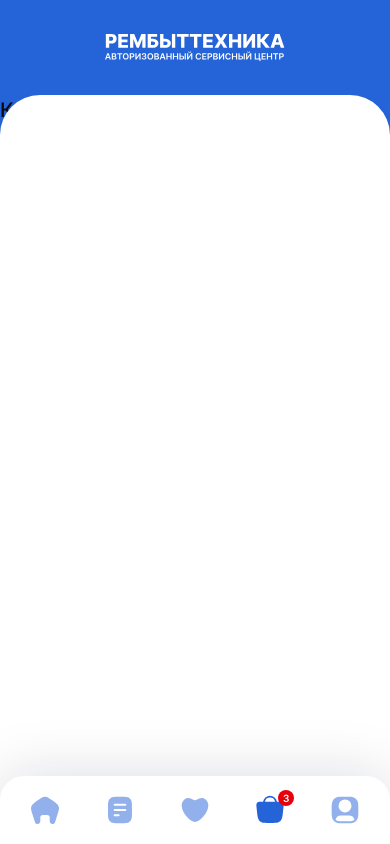
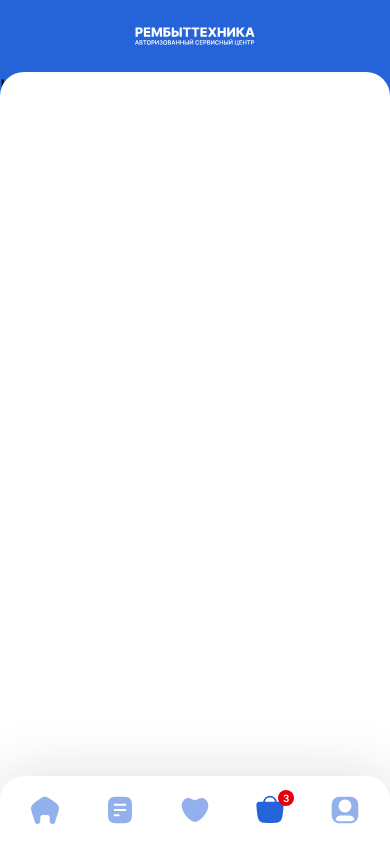
Before and after one commit to devtimberg/rbt-service-web, a Next.js app: page /cart in a window 390 px wide. Built offline with nearby package versions, Linux system fonts and the light colour scheme.

Commit message:
Refactor SheetLayout and Header components to implement dynamic header and sheet top offset adjustments based on route; enhance layout responsiveness with updated styling in LayoutSheetContent for improved user experience.

```diff
--- a/app/@sheet/layout.tsx
+++ b/app/@sheet/layout.tsx
@@ -9,8 +9,10 @@ import { ROUTES } from "@/shared/lib/routes";
 import { LayoutSheetContent } from "@/shared/ui/kit/layout-sheet";
 
 const SHEET_CLOSE_DURATION_MS = 300;
-const SHEET_TOP_OFFSET_CLASS =
-  "top-[calc(40px+2*clamp(16px,4vh,40px))] lg:top-[calc(16px+40px+2*clamp(16px,4vh,40px))]";
+const SHEET_TOP_OFFSET_NORMAL_CLASS =
+  "top-[calc(40px+2*clamp(16px,4vh,40px))] sm:top-[calc(40px+2*clamp(16px,4vh,40px))] lg:top-[calc(16px+40px+2*clamp(16px,4vh,40px))]";
+const SHEET_TOP_OFFSET_COMPACT_CLASS =
+  "top-[calc((40px+2*clamp(16px,4vh,40px))/1.5)] sm:top-[calc(40px+2*clamp(16px,4vh,40px))] lg:top-[calc(16px+40px+2*clamp(16px,4vh,40px))]";
 const SHEET_ROUTES = new Set<string>([
   ROUTES.CATALOG,
   ROUTES.FAVORITE,
@@ -23,6 +25,9 @@ export default function SheetLayout({ children }: { children: ReactNode }) {
   const router = useRouter();
   const pathname = usePathname();
   const isSheetRoute = SHEET_ROUTES.has(pathname);
+  const sheetTopOffsetClass = isSheetRoute
+    ? SHEET_TOP_OFFSET_COMPACT_CLASS
+    : SHEET_TOP_OFFSET_NORMAL_CLASS;
   const isHydrated = useSyncExternalStore(
     () => () => {},
     () => true,
@@ -32,7 +37,6 @@ export default function SheetLayout({ children }: { children: ReactNode }) {
   const [renderedChildren, setRenderedChildren] = useState<ReactNode>(
     isSheetRoute ? children : null,
   );
-  const [sheetTopOffset, setSheetTopOffset] = useState<number | null>(null);
   const closeTimerRef = useRef<ReturnType<typeof setTimeout> | null>(null);
   const backTimerRef = useRef<ReturnType<typeof setTimeout> | null>(null);
 
@@ -120,50 +124,11 @@ export default function SheetLayout({ children }: { children: ReactNode }) {
     };
   }, [renderedChildren]);
 
-  useEffect(() => {
-    if (!renderedChildren) {
-      return;
-    }
-
-    const updateSheetTopOffset = () => {
-      const header = document.querySelector<HTMLElement>(
-        '[data-layout-header="true"]',
-      );
-
-      if (!header) {
-        return;
-      }
-
-      const nextTopOffset = Math.round(header.getBoundingClientRect().bottom);
-      setSheetTopOffset((current) =>
-        current === nextTopOffset ? current : nextTopOffset,
-      );
-    };
-
-    updateSheetTopOffset();
-    window.addEventListener("resize", updateSheetTopOffset);
-
-    const header = document.querySelector<HTMLElement>('[data-layout-header="true"]');
-    let resizeObserver: ResizeObserver | null = null;
-
-    if (header && typeof ResizeObserver !== "undefined") {
-      resizeObserver = new ResizeObserver(updateSheetTopOffset);
-      resizeObserver.observe(header);
-    }
-
-    return () => {
-      window.removeEventListener("resize", updateSheetTopOffset);
-      if (resizeObserver) {
-        resizeObserver.disconnect();
-      }
-    };
-  }, [renderedChildren]);
-
   if (!renderedChildren) return null;
   if (!isHydrated && isSheetRoute) {
     return (
       <div
-        className={`bg-background text-primary fixed inset-x-0 bottom-0 z-30 flex flex-col gap-4 rounded-t-[40px] rounded-b-none border-0 shadow-lg sm:z-50 lg:rounded-[40px] ${SHEET_TOP_OFFSET_CLASS}`}
+        className={`bg-background text-primary fixed inset-x-0 bottom-0 z-30 flex flex-col gap-4 rounded-t-[24px] rounded-b-none border-0 shadow-lg transition-[top] duration-300 ease-in-out sm:z-50 lg:rounded-[40px] ${sheetTopOffsetClass}`}
       >
         <div className="text-primary h-full overflow-y-auto overscroll-y-contain px-4 py-6">
           {renderedChildren}
@@ -195,8 +160,7 @@ export default function SheetLayout({ children }: { children: ReactNode }) {
     >
       <LayoutSheetContent
         side="bottom"
-        className={`z-30 rounded-t-[40px] rounded-b-none border-0 sm:z-50 lg:rounded-[40px] ${SHEET_TOP_OFFSET_CLASS}`}
-        style={sheetTopOffset === null ? undefined : { top: `${sheetTopOffset}px` }}
+        className={`z-30 rounded-t-[24px] rounded-b-none border-0 transition-[top] duration-300 ease-in-out sm:z-50 lg:rounded-[40px] ${sheetTopOffsetClass}`}
       >
         <div className="text-primary h-full overflow-y-auto overscroll-y-contain px-4 py-6">
           {renderedChildren}
--- a/shared/ui/kit/layout-sheet.tsx
+++ b/shared/ui/kit/layout-sheet.tsx
@@ -15,7 +15,7 @@ function LayoutSheetContent({
       <SheetPrimitive.Content
         data-slot="layout-sheet-content"
         className={cn(
-          "bg-background text-primary data-[state=closed]:animate-out data-[state=open]:animate-in fixed z-50 flex flex-col gap-4 shadow-lg transition ease-in-out data-[state=closed]:duration-300 data-[state=open]:duration-500",
+          "bg-background text-primary data-[state=closed]:animate-out data-[state=open]:animate-in fixed z-50 flex flex-col gap-4 shadow-lg transition-[top,transform,opacity] ease-in-out data-[state=closed]:duration-300 data-[state=open]:duration-300",
           side === "right" &&
             "data-[state=closed]:slide-out-to-right data-[state=open]:slide-in-from-right inset-y-0 right-0 h-full w-3/4 border-l sm:max-w-sm",
           side === "left" &&
--- a/widgets/header.tsx
+++ b/widgets/header.tsx
@@ -5,9 +5,20 @@ import { ROUTES } from "@/shared/lib/routes";
 import { Container, HStack, IconButton } from "@/shared/ui/kit";
 import { BagIcon, ChartIcon, ProfileIcon, HeartIcon } from "@/shared/icons";
 import Link from "next/link";
+import { usePathname } from "next/navigation";
 import type { MouseEvent } from "react";
 
+const SHEET_ROUTES = new Set<string>([
+  ROUTES.CATALOG,
+  ROUTES.FAVORITE,
+  ROUTES.COMPARE,
+  ROUTES.CART,
+  ROUTES.PROFILE,
+]);
+
 export function Header() {
+  const pathname = usePathname();
+  const isCompactHeader = SHEET_ROUTES.has(pathname);
   const headerIconClassName = "text-white hover:text-white";
   const handleLogoClick = (event: MouseEvent<HTMLAnchorElement>) => {
     if (window.history.state?.sheet) {
@@ -19,17 +30,19 @@ export function Header() {
   return (
     <Container
       data-layout-header="true"
-      className="bg-primary-500 flex items-center justify-center rounded-t-[40px] px-4 py-[clamp(16px,4vh,40px)] sm:justify-between"
+      className={`bg-primary-500 flex items-center justify-center rounded-t-[40px] px-4 transition-[padding] duration-300 ease-in-out sm:justify-between ${isCompactHeader ? "py-[calc(clamp(16px,4vh,40px)/1.5)] sm:py-[clamp(16px,4vh,40px)]" : "py-[clamp(16px,4vh,40px)]"}`}
     >
       <Link
         href={ROUTES.HOME}
         onClick={handleLogoClick}
+        className="inline-flex items-center justify-center"
       >
         <Image
           src="/brand/logo.svg"
           alt="ООО ТТЦ Рембыттехника"
           width={180}
           height={40}
+          className={`transition-[width,height] duration-300 ease-in-out ${isCompactHeader ? "h-[27px] w-[120px] sm:h-[40px] sm:w-[180px]" : "h-[40px] w-[180px]"}`}
           priority
         />
       </Link>
```
